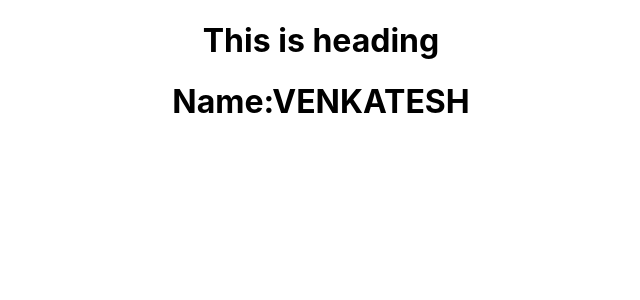
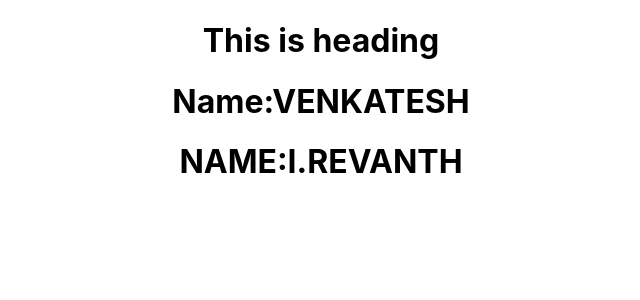
Before and after one commit to manjunadhb/rrep1, a React (Create React App) app: page / in a window 1280 px wide. Shown: the top 300 px of the page, without its empty margins (319-959 px from the left). Built offline with nearby package versions, Linux system fonts and the light colour scheme.

Commit message:
added my name

```diff
--- a/src/App.js
+++ b/src/App.js
@@ -6,6 +6,7 @@ function App() {
     <div className="App">
       <h1>This is heading</h1>
       <h1>Name:VENKATESH</h1>
+      <h1>NAME:I.REVANTH</h1>
     </div>
   );
 }
```
